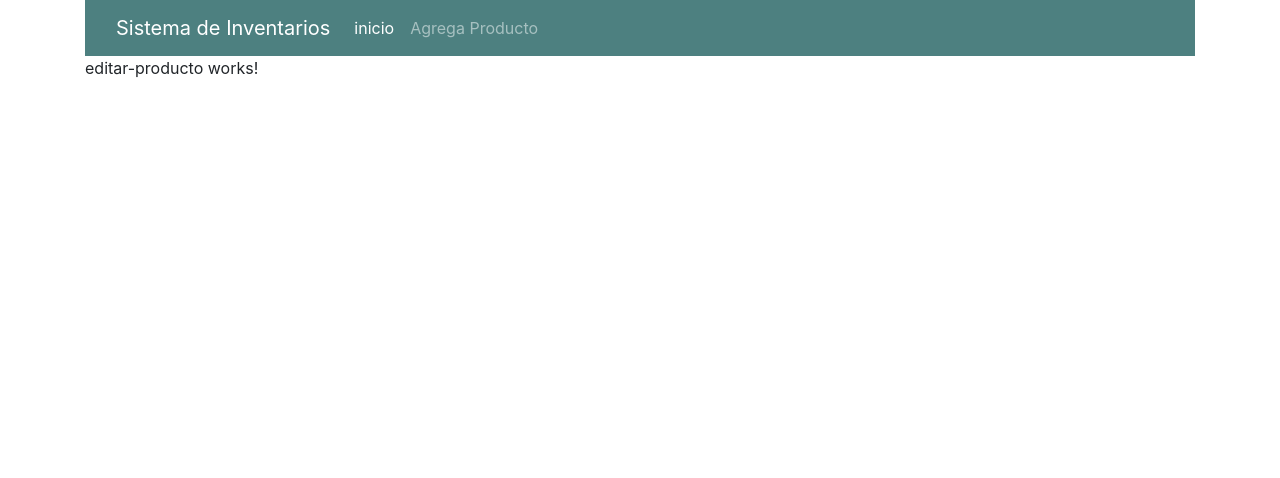
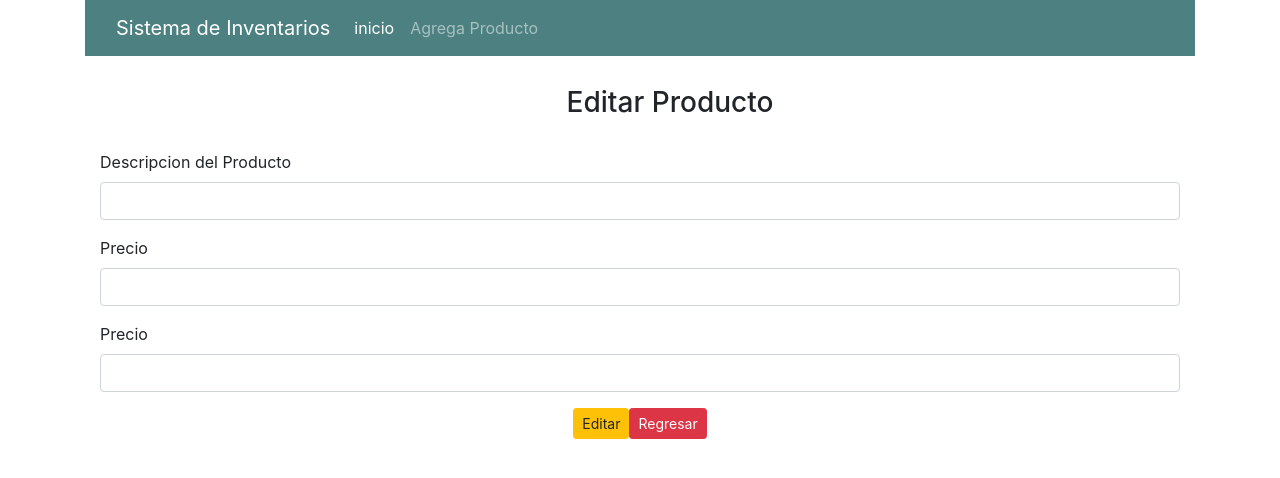
Before and after one commit to Oscar-CR09/inventarioSpring, an Angular app in the folder angularI/inventario-app/: page /editar-producto/1 in a window 1280 px wide. Shown: the top 478 px of the page. Built offline with nearby package versions, Linux system fonts and the light colour scheme; no server answers.

Commit message:
Formulario Editar

```diff
--- a/angularI/inventario-app/src/app/editar-producto/editar-producto.component.html
+++ b/angularI/inventario-app/src/app/editar-producto/editar-producto.component.html
@@ -1 +1,38 @@
-<p>editar-producto works!</p>
+<div class="container">
+
+    <div class="container text-center " style="margin: 30px;">
+        <h3>Editar Producto </h3>
+    </div>
+
+    <form (ngSubmit)="onSubmit()">
+
+        <div class="mb-3">
+          <label for="descripcion" class="form-label">Descripcion del Producto </label>
+          <input type="text" class="form-control" id="descripcion" name="descripcion" required="true"
+          [(ngModel)]="producto.descripcion">
+
+        </div>
+
+        <div class="mb-3">
+          <label for="precio" class="form-label">Precio</label>
+          <input type="number" step="any" class="form-control" id="precio"  name="precio"
+          [(ngModel)]="producto.precio">
+        </div>
+
+        <div class="mb-3">
+            <label for="existencia" class="form-label">Precio</label>
+            <input type="number" class="form-control" id="existencia" name="existencia"
+            [(ngModel)]="producto.existencia">
+        </div>
+
+        <div class="text-center">
+
+            <button type="submit" class="btn btn-warning btn-sm me-3 ">Editar </button>
+
+            <a href="/" class="btn btn-danger btn-sm"> Regresar</a>
+
+        </div>
+
+      </form>
+
+</div>
--- a/angularI/inventario-app/src/app/editar-producto/editar-producto.component.ts
+++ b/angularI/inventario-app/src/app/editar-producto/editar-producto.component.ts
@@ -17,7 +17,7 @@
     private enrutador:Router ){}
 
 
-    ngOnInit(){
+  ngOnInit(){
       this.id = this.ruta.snapshot.params['id'];
       this.productoServicio.obtenerProductoPorId(this.id).subscribe(
         {
@@ -27,5 +27,11 @@
 
         }
       );
-    }
+  }
+
+
+  onSubmit(){
+
+      //editar producto
+  }
 }
```
